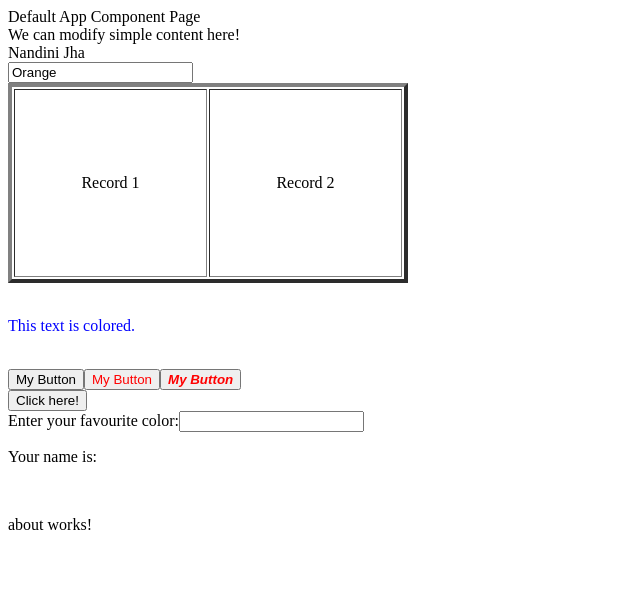
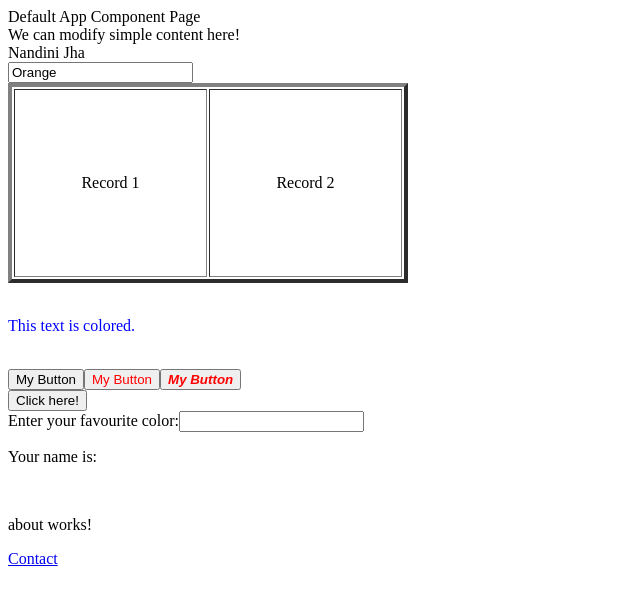
Before and after one commit to SmartNandini/AngularAppLearn1, an Angular app: page /about in a window 1280 px wide. Shown: the top 602 px of the page, without its empty margins (0-640 px from the left). Built offline with nearby package versions, Linux system fonts and the light colour scheme.

Commit message:
routerLink is working!

```diff
--- a/src/app/Components/about/about.component.html
+++ b/src/app/Components/about/about.component.html
@@ -1,4 +1,5 @@
 <div>
 <!-- <p class="text-green-500">about works!</p> -->
 <p>about works!</p>
+<a routerLink="/contact">Contact</a>
 </div>
--- a/src/app/Components/about/about.component.ts
+++ b/src/app/Components/about/about.component.ts
@@ -1,9 +1,10 @@
 import { Component} from '@angular/core';
+import { RouterLink, RouterLinkActive } from '@angular/router';
 
 @Component({
   selector: 'app-about',
   standalone: true,
-  imports: [],
+  imports: [RouterLink, RouterLinkActive],
   templateUrl: './about.component.html',
   styleUrl: './about.component.scss',
 })
```
